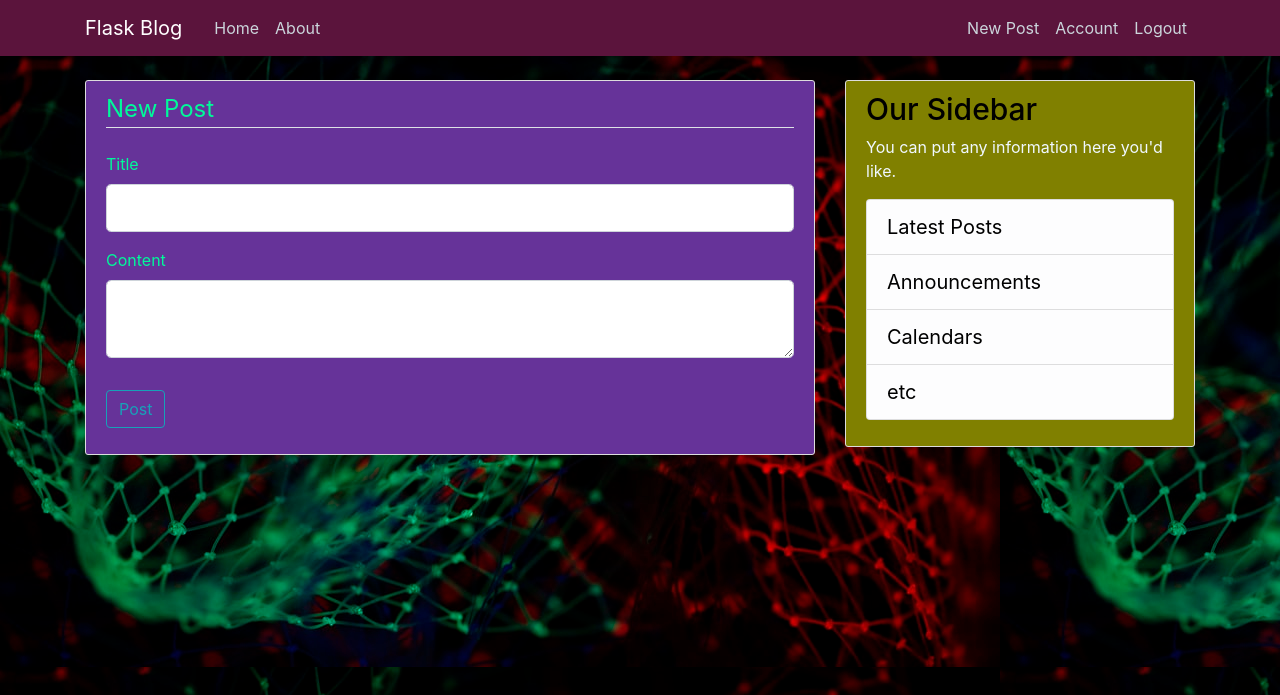
After one commit to BKD471/flaskproject, a Flask app: page /post/new in a window 1280 px wide. The commit adds this page. Shown: the top 695 px of the page. Run offline with Flask 2, Linux system fonts and the light colour scheme; a user stored in the database is signed in; some libraries are stand-ins or nearby versions.

Commit message:
C:/Users/User/Anaconda3/Scripts/activate

```diff
--- a/flaskblog/forms.py
+++ b/flaskblog/forms.py
@@ -1,7 +1,7 @@
 from flask_wtf import FlaskForm
 from flask_login import current_user
 from flask_wtf.file import FileField,FileAllowed
-from wtforms import StringField,PasswordField,SubmitField,BooleanField
+from wtforms import StringField,PasswordField,SubmitField,BooleanField,TextAreaField
 from wtforms.validators import DataRequired,Length,Email,ValidationError,EqualTo
 
 from flaskblog.models import User
@@ -51,3 +51,8 @@ class LoginForm(FlaskForm):
     password=PasswordField('Password',validators=[DataRequired()])
     remember=BooleanField('Remember Me')
     submit=SubmitField('Log in')
+
+class PostForm(FlaskForm):
+    title=StringField('Title',validators=[DataRequired()])
+    content=TextAreaField('Content',validators=[DataRequired()])
+    submit=SubmitField('Post')
--- a/flaskblog/routes.py
+++ b/flaskblog/routes.py
@@ -1,30 +1,31 @@
 from PIL import Image
 import os
-from flask import flash,render_template,request,url_for,redirect
+from flask import flash,render_template,request,url_for,abort,redirect
 from flaskblog import app,db,bcrypt
-from flaskblog.forms import RegistrationForm,LoginForm,UpdateAccountForm
+from flaskblog.forms import RegistrationForm,LoginForm,UpdateAccountForm,PostForm
 import secrets
 from flaskblog.models import User,Post
 from flask_login import login_user,current_user,logout_user,login_required
 
-posts=[
-    {'author':'Bhaskar',
-      'title':'Blog post 1',
-      'content':'first content',
-      'date':'12th January,2020'
-    },
-    {'author':'John Doer',
-      'title':'Blog post 2',
-      'content':'second content',
-      'date':'10th January,2020'
-    }
-]
+# posts=[
+#     {'author':'Bhaskar',
+#       'title':'Blog post 1',
+#       'content':'first content',
+#       'date':'12th January,2020'
+#     },
+#     {'author':'John Doer',
+#       'title':'Blog post 2',
+#       'content':'second content',
+#       'date':'10th January,2020'
+#     }
+# ]
 
 
 
 @app.route("/")
 @app.route("/home")
 def home():
+    posts=Post.query.all()
     return render_template('home.html',posts=posts)
 
 @app.route('/about')
@@ -103,3 +104,54 @@ def account():
 
   image_file=url_for('static',filename='profile-pic/'+current_user.image_file)
   return render_template('account.html',title='Account',image_file=image_file,form=form)
+
+
+
+@app.route('/post/new',methods=['GET','POST'])
+@login_required
+def new_post():
+  form=PostForm()
+  if form.validate_on_submit():
+    post=Post(title=form.title.data,content=form.content.data,author=current_user)
+    db.session.add(post)
+    db.session.commit()
+    flash('Your post has been created','success')
+    return redirect(url_for('home'))
+  return render_template('create_post.html',title='New Post',form=form,legend='New Post')
+
+
+
+@app.route("/post/<int:post_id>")
+def post(post_id):
+  post=Post.query.get_or_404(post_id)
+  return render_template('post.html',title=post.title,post=post)
+
+@app.route("/post/<int:post_id>/update",methods=['GET','POST'])
+@login_required
+def update_post(post_id):
+  post=Post.query.get_or_404(post_id)
+  if post.author!=current_user:
+    abort(403)
+  form=PostForm()
+  if form.validate_on_submit():
+    post.title=form.title.data
+    post.content=form.content.data
+    db.session.commit()
+    flash("Your post has been updated successfully","success")
+    return redirect(url_for('post',post_id=post.id))
+  elif request.method=='GET':
+    form.title.data=post.title
+    form.content.data=post.content
+  return render_template('create_post.html',title='Update Post',form=form,legend='Update Post')
+
+
+@app.route("/post/<int:post_id>/delete",methods=['POST'])
+@login_required
+def delete_post(post_id):
+  post=Post.query.get_or_404(post_id)
+  if post.author!=current_user:
+    abort(403)
+  db.session.delete(post)
+  db.session.commit()
+  flash('Your post has been deleted!','success')
+  return redirect(url_for('home'))
--- a/flaskblog/static/main.css
+++ b/flaskblog/static/main.css
@@ -71,7 +71,7 @@ body {
   font-size: 20px;
  }
   .article-title {
-    color: #444444;
+    color: #ffffff;
   }
 
   a.article-title:hover {
@@ -121,3 +121,8 @@ body {
   .account-heading {
     font-size: 2.5rem;
   }
+  .date-posted
+  {
+     color:#f8f868;
+
+  }
--- /dev/null
+++ b/flaskblog/templates/create_post.html
@@ -0,0 +1,45 @@
+{% extends "layout.html" %}
+{% block content %}
+<div class="content-section">
+    <form method="POST" action="">
+
+        {{form.hidden_tag()}}
+        <fieldset class='form-group'>
+           <legend class='border-bottom mb-4'>{{legend}}</legend>
+
+           <div class="form-group">
+            {{form.title.label(class="form-control-label")}}
+            {% if form.title.errors %}
+                      {{form.title(class="form-control form-control-lg  is-invalid")}}
+                      <div class="invalid-feedback">
+                          {% for error in form.title.errors %}
+                              <span>{{error}}</span>
+                          {% endfor %}
+                      </div>
+                 {% else %}
+                         {{form.title(class="form-control form-control-lg")}}
+               {% endif %}
+        </div>
+        <div class="form-group">
+            {{form.content.label(class="form-control-label")}}
+            {% if form.content.errors %}
+            {{form.content(class="form-control form-control-lg  is-invalid")}}
+            <div class="invalid-feedback">
+                {% for error in form.content.errors %}
+                    <span>{{error}}</span>
+                {% endfor %}
+            </div>
+       {% else %}
+               {{form.content(class="form-control form-control-lg")}}
+     {% endif %}
+        </div>
+
+        </fieldset>
+        <div class="form-group">
+            {{form.submit(class="btn btn-outline-info")}}
+        </div>
+
+    </form>
+
+</div>
+{% endblock content%}
--- a/flaskblog/templates/layout.html
+++ b/flaskblog/templates/layout.html
@@ -33,6 +33,7 @@
               <!-- Navbar Right Side -->
               <div class="navbar-nav">
                 {% if current_user.is_authenticated %}
+                <a class="nav-item nav-link" href="{{url_for('new_post')}}">New Post</a>
                 <a class="nav-item nav-link" href="{{url_for('account')}}">Account</a>
                 <a class="nav-item nav-link" href="{{url_for('logout')}}">Logout</a>
                 {% else %}
```
Also changed, not shown: flaskblog/templates/home.html (+4 -3 lines), flaskblog/templates/post.html (added, +70 -0 lines), flaskblog/site.db.
